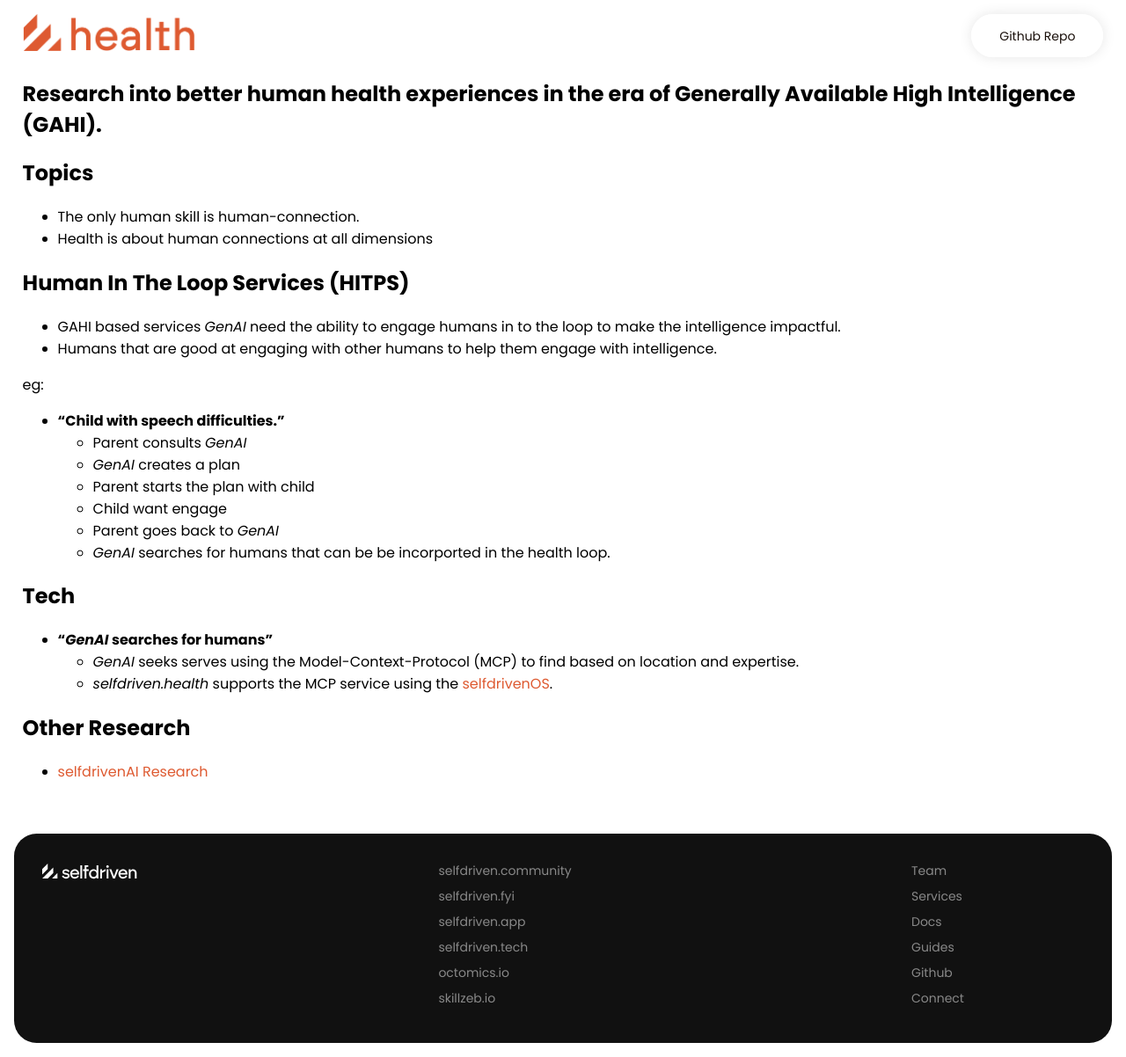
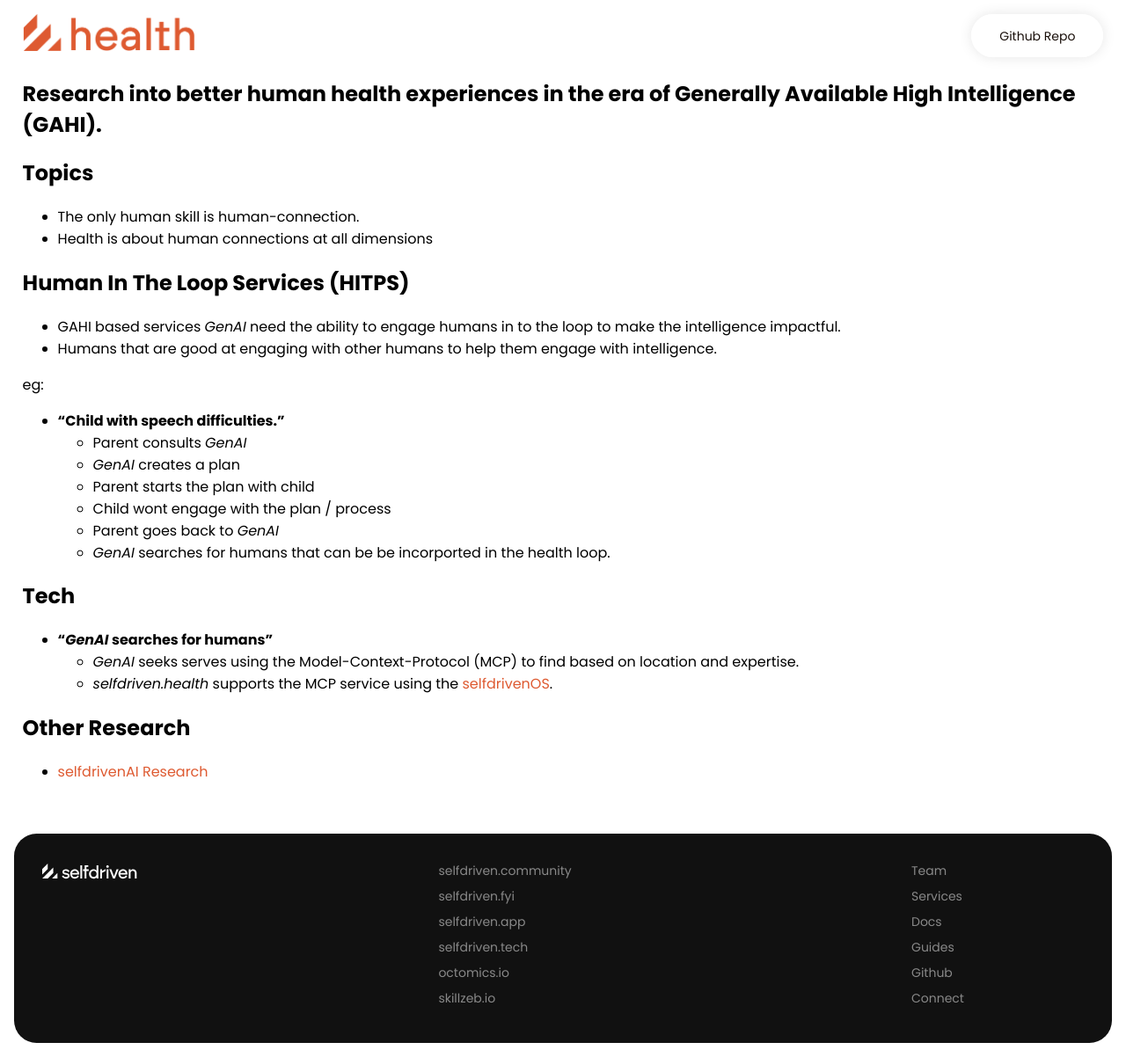
Before and after one commit to selfdriven-foundation/selfdriven-health, a Jekyll site: the page built from docs/pages/research.md, in a window 1280 px wide. Shown: the whole page at 88% size. Built offline with Jekyll 4.4.1, drawn with Linux system fonts in a browser that asks for light colours.

Commit message:
Update research.md

```diff
--- a/docs/pages/research.md
+++ b/docs/pages/research.md
@@ -19,7 +19,7 @@
     - Parent consults *GenAI*
     -  *GenAI* creates a plan
     - Parent starts the plan with child
-    - Child want engage
+    - Child wont engage with the plan / process
     - Parent goes back to  *GenAI*
     -  *GenAI* searches for humans that can be be incorported in the health loop.
 
```
